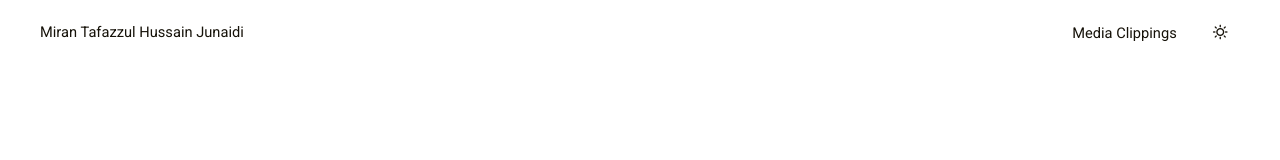
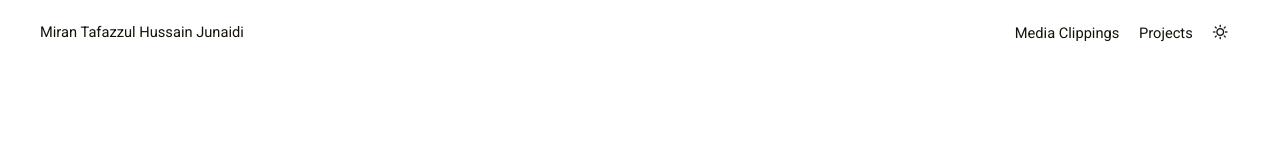
Before and after one commit to Miranjunaidi/Miranjunaidi.github.io, a plain HTML site: page index.html in a window 1280 px wide. Shown: the top 160 px of the page. Drawn offline with Linux system fonts and the light colour scheme.

```diff
--- a/index.html
+++ b/index.html
@@ -77,7 +77,7 @@
 
                 <a class="menu-item" href="miranjunaidi.github.io/media/" title="">Media Clippings</a>
 
-                <a class="menu-item" href="miranjunaidi.github.io/myprojects" title=""></a>
+                <a class="menu-item" href="miranjunaidi.github.io/myprojects" title="">Projects</a>
 
                 <a href="javascript:void(0);" class="theme-switch"><i class="iconfont icon-sun"></i></a>&nbsp;
         </div>
@@ -97,7 +97,7 @@
 
                 <a class="menu-item" href="miranjunaidi.github.io/media/" title="">Media Clippings</a>
 
-                <a class="menu-item" href="miranjunaidi.github.io/myprojects" title=""></a>
+                <a class="menu-item" href="miranjunaidi.github.io/myprojects" title="">Projects</a>
 
         </div>
     </div>
```
Also changed, not shown: 404.html (+2 -2 lines), categories/index.html (+2 -2 lines), categories/uncategorized/index.html (+2 -2 lines), media/index.html (+2 -2 lines), myprojects/index.html (+2 -2 lines), projects/index.html (+2 -2 lines), projects/migrate-from-jekyll/index.html (+2 -2 lines), tags/index.html (+2 -2 lines).
